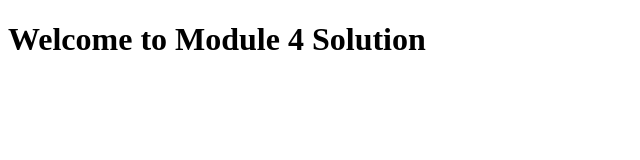
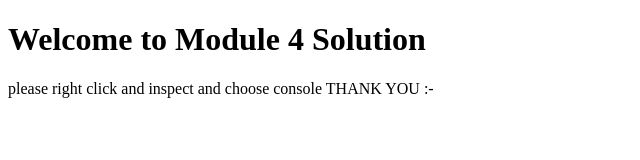
Before and after one commit to Durga0863/module4-solution, a plain HTML site: page index.html in a window 1280 px wide. Shown: the whole page, without its empty margins (0-640 px from the left). Drawn offline with Linux system fonts and the light colour scheme.

Commit message:
add changes

```diff
--- a/index.html
+++ b/index.html
@@ -8,5 +8,6 @@
 <body>
   <h1>Welcome to Module 4 Solution</h1>
   <script src="module4-sol.js"></script>
+  <p>please right click and inspect and choose console THANK YOU :-</p>
 </body>
 </html>
```
